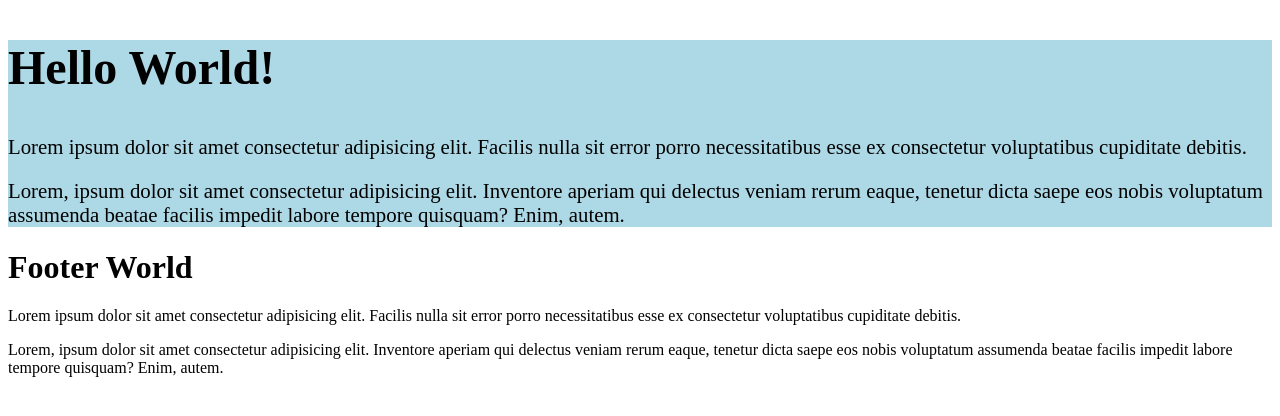
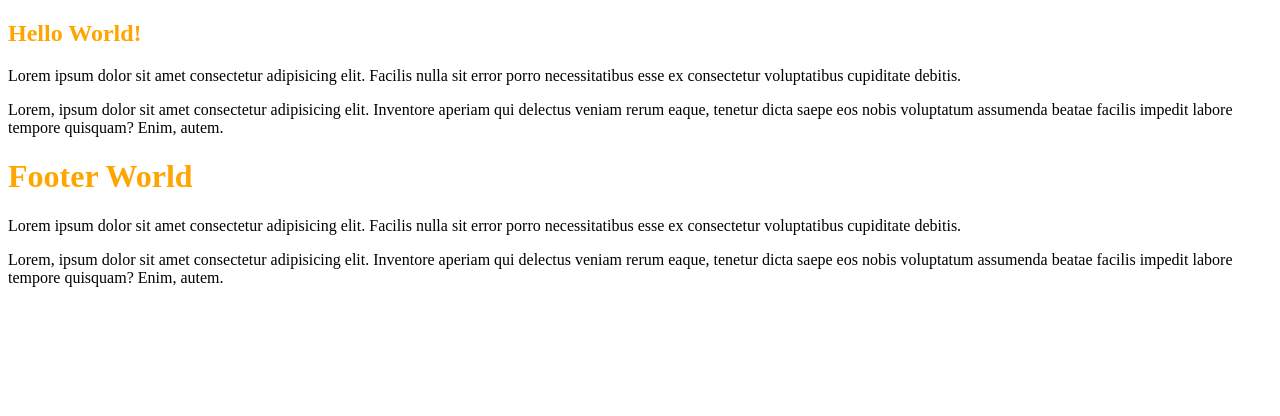
Before and after one commit to kxgcayh/learning-SASS, a plain HTML site: page index.html in a window 1280 px wide. Drawn offline with Linux system fonts and the light colour scheme.

Commit message:
Variable

```diff
--- a/index.html
+++ b/index.html
@@ -5,7 +5,15 @@
   <meta charset="UTF-8">
   <meta name="viewport" content="width=device-width, initial-scale=1.0">
   <title>Learning SASS</title>
-  <link rel="stylesheet" href="css/nesting.css">
+
+  <!-- Nesting -->
+  <!-- <link rel="stylesheet" href="css/nesting.css"> -->
+
+  <!-- Variable -->
+  <!-- <link rel="stylesheet" href="css/variable.css"> -->
+
+  <!-- Map Variable -->
+  <link rel="stylesheet" href="css/mapVariable.css">
 </head>
 
 <body>
--- /dev/null
+++ b/scss/mapVariable.scss
@@ -0,0 +1,8 @@
+// Simple Object on SASS
+$alert: ('danger': red,
+  'success': green,
+  'warning': orange);
+
+h1 {
+  color: map-get($alert, 'warning')
+}
--- /dev/null
+++ b/scss/variable.scss
@@ -0,0 +1,16 @@
+// Global Variable
+$primary-color: lightblue;
+$secondary-color: salmon;
+$text-color: red;
+
+body {
+  // Variable Local
+  $local-color: #f424;
+  background-color: $primary-color;
+}
+
+h1 {
+  // Variable Local moved to global
+  $local-to-global-color: #f424 !global;
+  color: $text-color;
+}
```
Also changed, not shown: css/mapVariable.css (added), css/variable.css (added), 2 other files.
